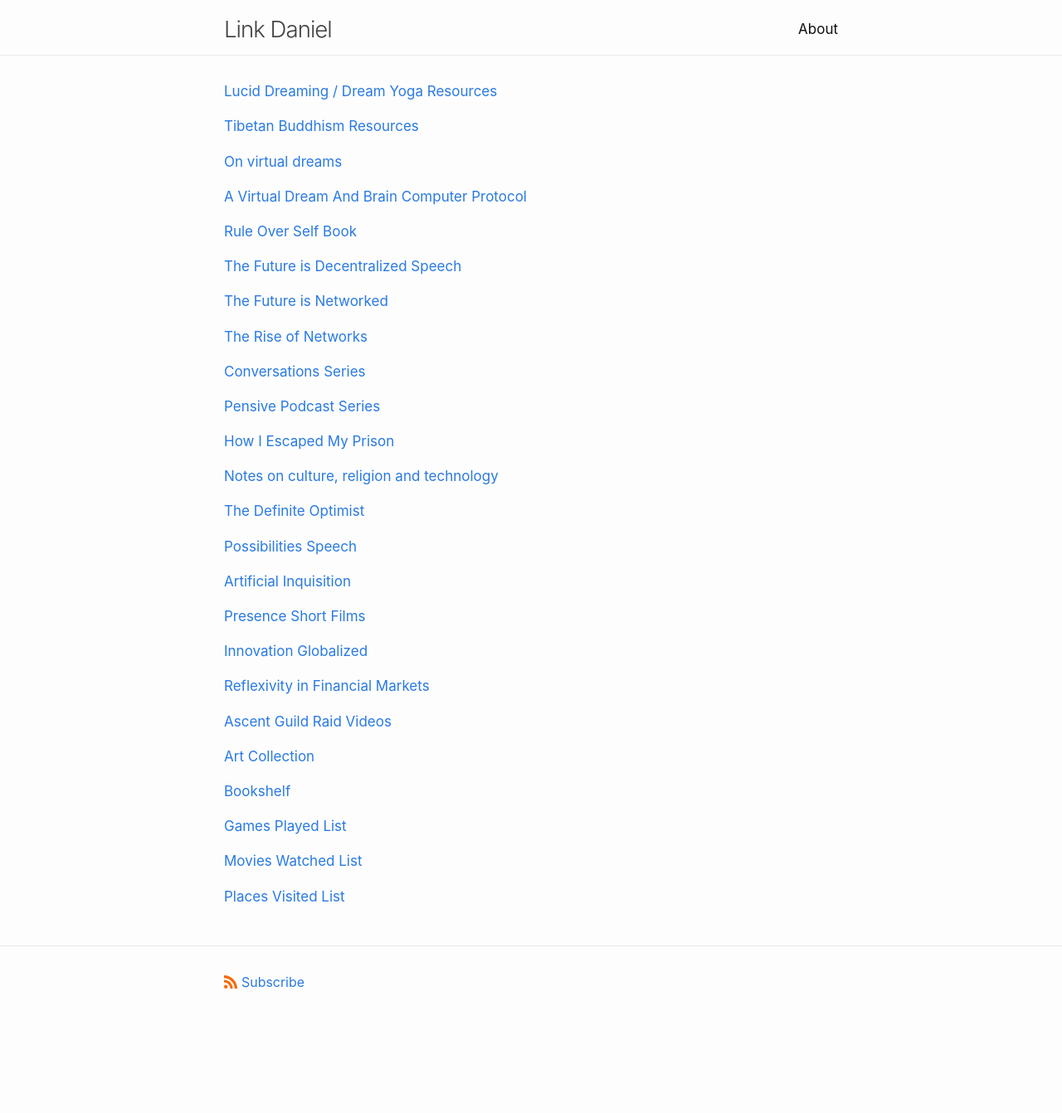
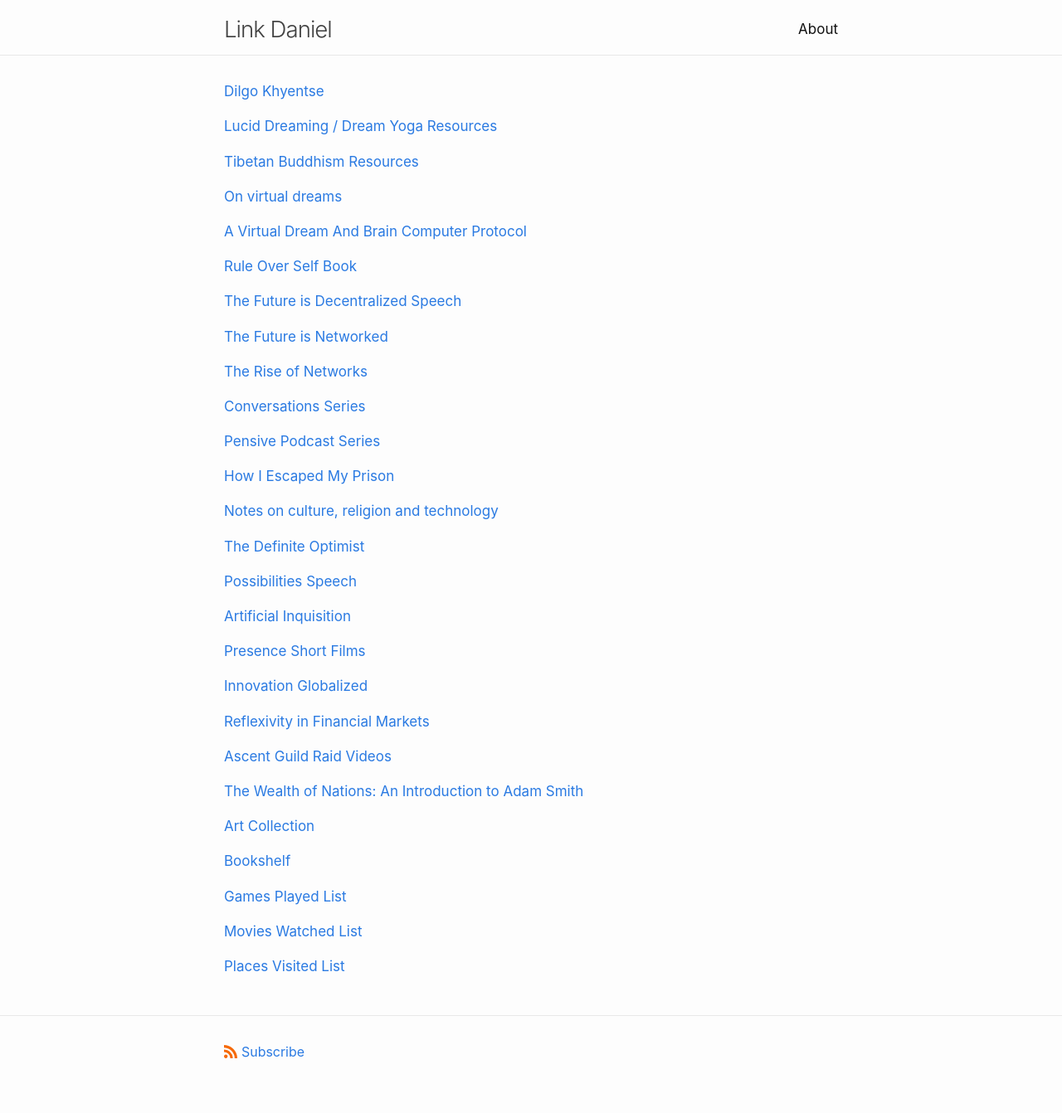
Before and after one commit to link-daniel/link.github.io, a Jekyll site: the page built from index.md, in a window 1280 px wide. Shown: the whole page at 83% size. Built offline with Jekyll 4.4.1, drawn with Linux system fonts in a browser that asks for light colours; before the commit the page ends 1257 px from its top, so only the background shows below that.

Commit message:
Update index.md

```diff
--- a/index.md
+++ b/index.md
@@ -7,6 +7,9 @@
 #
 layout: home
 ---
+
+[Dilgo Khyentse](/dilgokhyentse)
+<br>
 
 [Lucid Dreaming / Dream Yoga Resources](/dreams)
 <br>
@@ -65,6 +68,9 @@ layout: home
 [Ascent Guild Raid Videos](/ascentguild)
 <br>
 
+[The Wealth of Nations: An Introduction to Adam Smith](/adamsmith)
+<br>
+
 <a href="https://photos.app.goo.gl/Yk3KEZGj9Dd2FnDe9">Art Collection</a>
 <br>
 
```
